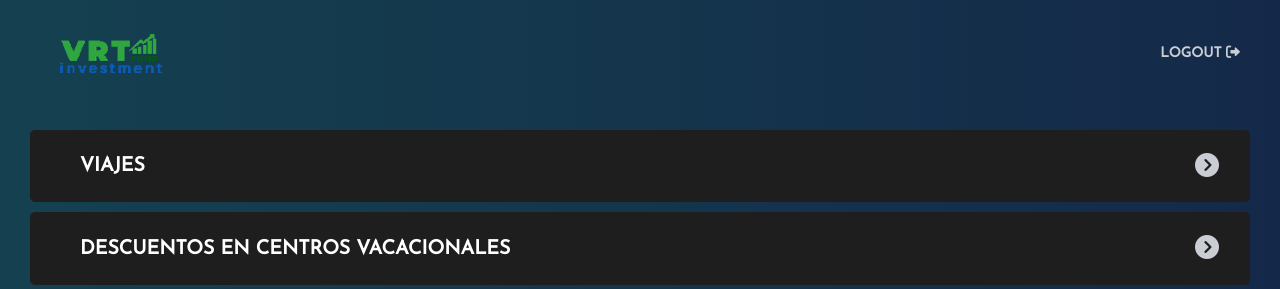
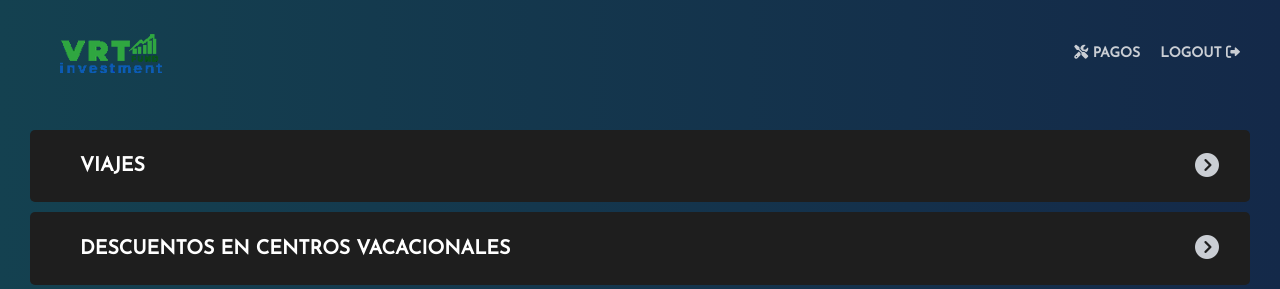
Before and after one commit to savelasquezo/VRT, a Django app: page /index.php/servicios/ in a window 1280 px wide. Shown: the top 289 px of the page. Run offline with Django 4.2, Linux system fonts and the light colour scheme; the visitor is signed in with stand-in values (Sample User, id 1); data comes from the database, SQL or seed files in the repository.

Commit message:
InfoPaymentsView V1

```diff
--- a/core/InvestmentFund/templates/home/base.html
+++ b/core/InvestmentFund/templates/home/base.html
@@ -32,10 +32,10 @@
                 </button>
                 <button class="link link-right" onclick=window.location.href="{% url 'Benefit' %}">
                     <h5 class="h5-links"><i class="fa-solid fa-file-circle-plus"></i> BENEFICIOS</h5>
+                </button>-->
+                <button class="link link-right" onclick=window.location.href="{% url 'Info' %}">
+                    <h5 class="h5-links"><i class="fa-solid fa-screwdriver-wrench"></i> PAGOS</h5>
                 </button>
-                <button class="link link-right" onclick=window.location.href="{% url 'Interface' %}">
-                    <h5 class="h5-links"><i class="fa-solid fa-screwdriver-wrench"></i> ADMINISTRAR</h5>
-                </button>-->
                 <button class="link link-right" onclick=window.location.href="{% url 'logout' %}">
                     <h5 class="h5-links">LOGOUT <i class="fa-solid fa-right-from-bracket"></i></h5>
                 </button>
```
